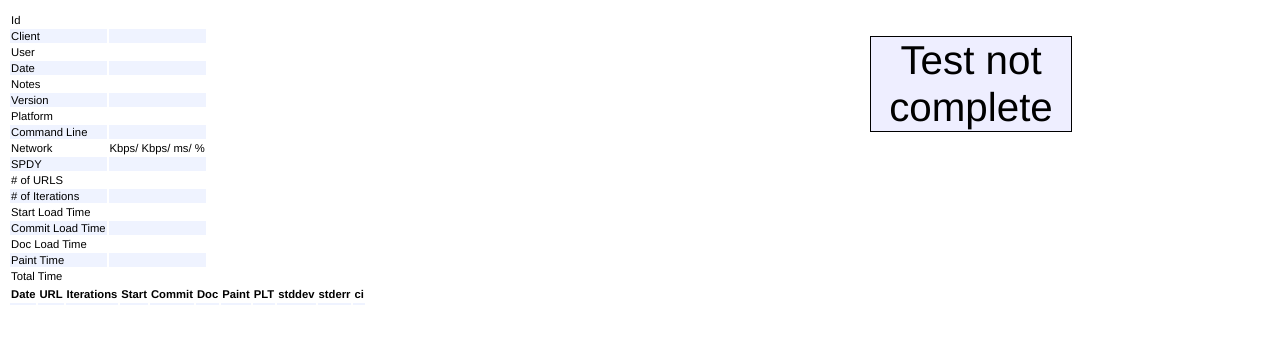
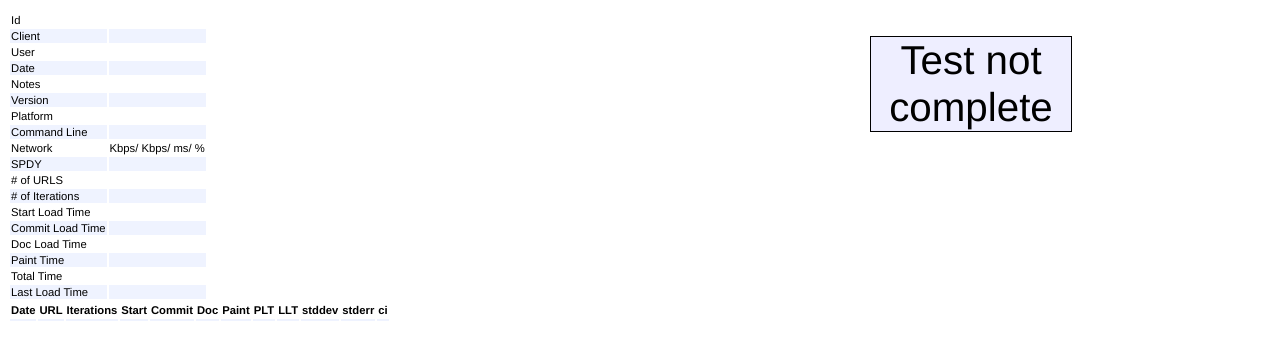
Before and after one commit to chromium/web-page-replay, a Python web app: template perftracker/app/templates/view_set.html in a window 1280 px wide. Shown: the part 44-404 px from the top of the page. Run offline with Jinja, Linux system fonts and the light colour scheme; the template is opened without the code that fills it, so the values that code supplies are empty.

Commit message:
Plumb in Last Load Time (hardcoded to 42). Implementation coming up.
git-svn-id: http://web-page-replay.googlecode.com/svn/trunk@117 164481a5-15cb-f69f-4b93-856c5b7754c5

```diff
--- a/perftracker/app/main.py
+++ b/perftracker/app/main.py
@@ -32,6 +32,7 @@ def ApplyStatisticsData(request, obj):
     obj.doc_load_time = int(request.get('doc_load_time'))
     obj.paint_time = int(request.get('paint_time'))
     obj.total_time = int(request.get('total_time'))
+    obj.last_load_time = int(request.get('last_load_time'))
     obj.num_requests = int(request.get('num_requests'))
     obj.num_connects = int(request.get('num_connects'))
     obj.num_sessions = int(request.get('num_sessions'))
--- a/perftracker/app/models.py
+++ b/perftracker/app/models.py
@@ -45,6 +45,7 @@ class TestSet(db.Model):
     doc_load_time = db.IntegerProperty()
     paint_time = db.IntegerProperty()
     total_time = db.IntegerProperty()
+    last_load_time = db.IntegerProperty()
     num_requests = db.IntegerProperty()
     num_connects = db.IntegerProperty()
     num_sessions = db.IntegerProperty()
@@ -61,6 +62,7 @@ class TestResult(db.Model):
     doc_load_time = db.IntegerProperty()
     paint_time = db.IntegerProperty()
     total_time = db.IntegerProperty()
+    last_load_time = db.IntegerProperty()
     num_requests = db.IntegerProperty()
     num_connects = db.IntegerProperty()
     num_sessions = db.IntegerProperty()
@@ -80,6 +82,7 @@ class TestSummary(db.Model):
     doc_load_time = db.IntegerProperty()
     paint_time = db.IntegerProperty()
     total_time = db.IntegerProperty()
+    last_load_time = db.IntegerProperty()
     total_time_stddev = db.FloatProperty()
     num_requests = db.IntegerProperty()
     num_connects = db.IntegerProperty()
--- a/perftracker/app/templates/view_set.html
+++ b/perftracker/app/templates/view_set.html
@@ -59,6 +59,7 @@
       <tr><td>Doc Load Time</td><td jscontent="doc_load_time"></td></tr>
       <tr><td>Paint Time</td><td jscontent="paint_time"></td></tr>
       <tr><td>Total Time</td><td jscontent="total_time"></td></tr>
+      <tr><td>Last Load Time</td><td jscontent="last_load_time"></td></tr>
       </table>
       </div>
 
@@ -72,6 +73,7 @@
         <th>Doc</th>
         <th>Paint</th>
         <th>PLT</th>
+        <th>LLT</th>
         <th>stddev</th>
         <th>stderr</th>
         <th>ci</th>
@@ -85,6 +87,7 @@
         <td class="righttext" jscontent="doc_load_time"></td>
         <td class="righttext" jscontent="paint_time"></td>
         <td class="righttext" jscontent="total_time"></td>
+        <td class="righttext" jscontent="last_load_time"></td>
         <td class="righttext" jseval="val = total_time_stddev.toFixed(1)" jscontent="val"></td>
         <td class="righttext" jseval="$stderr = stderr(total_time_stddev, iterations).toFixed(1)" jscontent="$stderr"></td>
         <td class="righttext" jseval="$ci = ci($stderr); $lo=total_time - $ci; $hi=total_time + $ci; val=$lo.toFixed(1) + ' - ' + $hi.toFixed(1)" jscontent="val"></td>
--- a/perftracker/app/templates/view_summary.html
+++ b/perftracker/app/templates/view_summary.html
@@ -47,6 +47,7 @@
       <tr><td>Doc Load Time</td><td jscontent="doc_load_time"></td></tr>
       <tr><td>Paint Time</td><td jscontent="paint_time"></td></tr>
       <tr><td>Total Time</td><td jscontent="total_time"></td></tr>
+      <tr><td>Last Load Time</td><td jscontent="last_load_time"></td></tr>
       </table>
       </div>
 
@@ -59,6 +60,7 @@
         <th>Doc</th>
         <th>Paint</th>
         <th>PLT</th>
+        <th>LLT</th>
         <th>Connects</th>
         <th>Sessions</th>
         <th>Requests</th>
@@ -73,6 +75,7 @@
         <td class="righttext" jscontent="doc_load_time"></td>
         <td class="righttext" jscontent="paint_time"></td>
         <td class="righttext" jscontent="total_time"></td>
+        <td class="righttext" jscontent="last_load_time"></td>
         <td class="righttext" jscontent="num_connects"></td>
         <td class="righttext" jscontent="num_sessions"></td>
         <td class="righttext" jscontent="num_requests"></td>
--- a/perftracker/extension/background.html
+++ b/perftracker/extension/background.html
@@ -137,6 +137,7 @@ function Benchmark(url) {
   current_.doc_load_time = [];  // times to docload
   current_.paint_time = [];    // times to paint
   current_.total_time = [];    // times to complete load
+  current_.last_load_time = [];
   current_.read_bytes_kb = [];
   current_.write_bytes_kb = [];
   current_.num_requests = [];
@@ -359,6 +360,7 @@ function Benchmark(url) {
     current_.doc_load_time.push(docLoadTime);
     current_.paint_time.push(paintTime);
     current_.total_time.push(totalTime);
+    current_.last_load_time.push(lastLoadTime);
     current_.read_bytes_kb.push(bytesRead / 1024);
     current_.write_bytes_kb.push(bytesWrite / 1024);
     current_.num_requests.push(chrome.benchmarking.counter(kRequestCount) -
@@ -375,6 +377,7 @@ function Benchmark(url) {
     global_counter.doc_load_time += docLoadTime;
     global_counter.paint_time += paintTime;
     global_counter.total_time += totalTime;
+    global_counter.last_load_time += lastLoadTime;
     global_counter.read_bytes_kb += (bytesRead / 1024);
     global_counter.write_bytes_kb += (bytesWrite / 1024);
     global_counter.num_requests += (chrome.benchmarking.counter(kRequestCount) -
```
